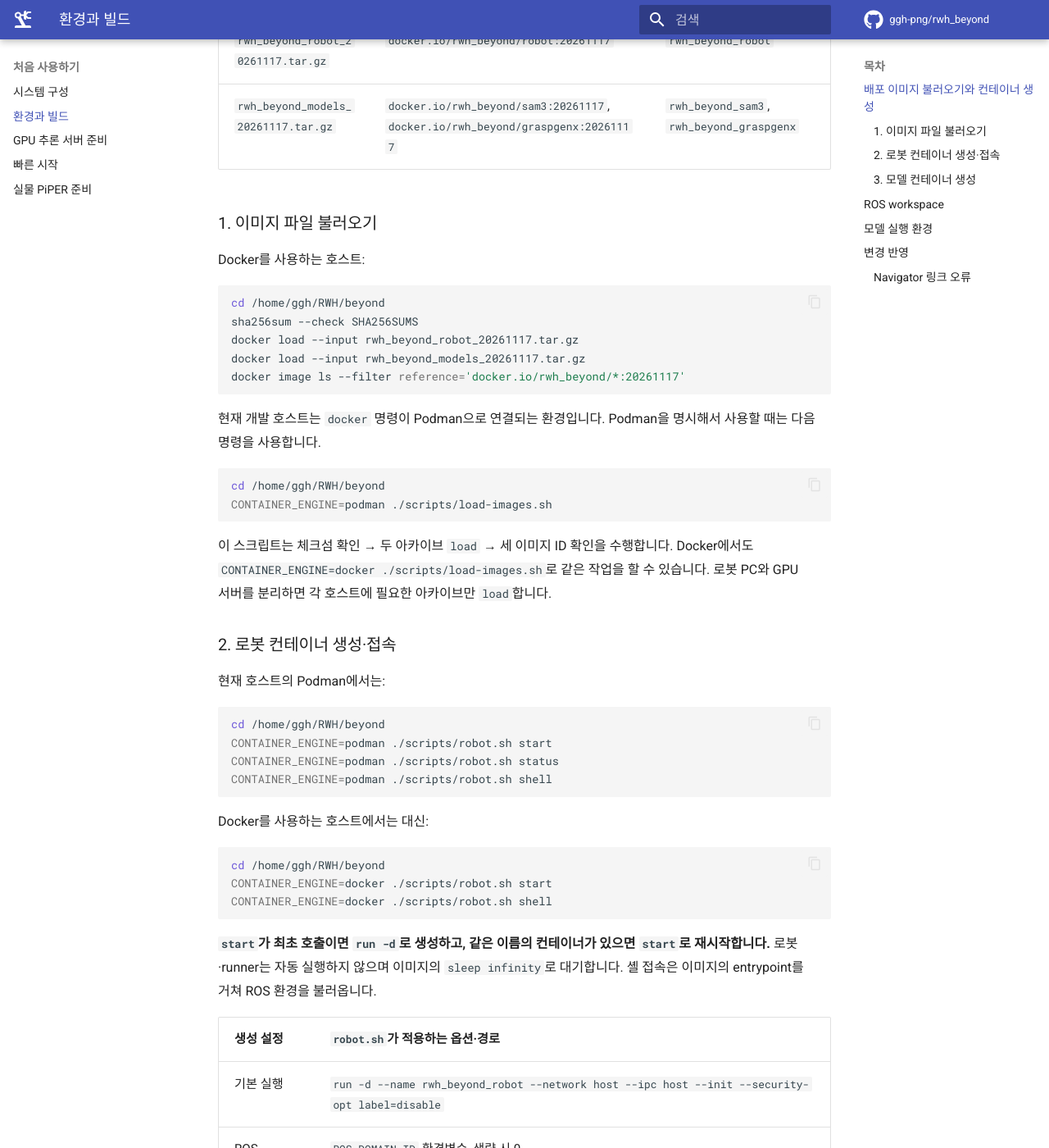
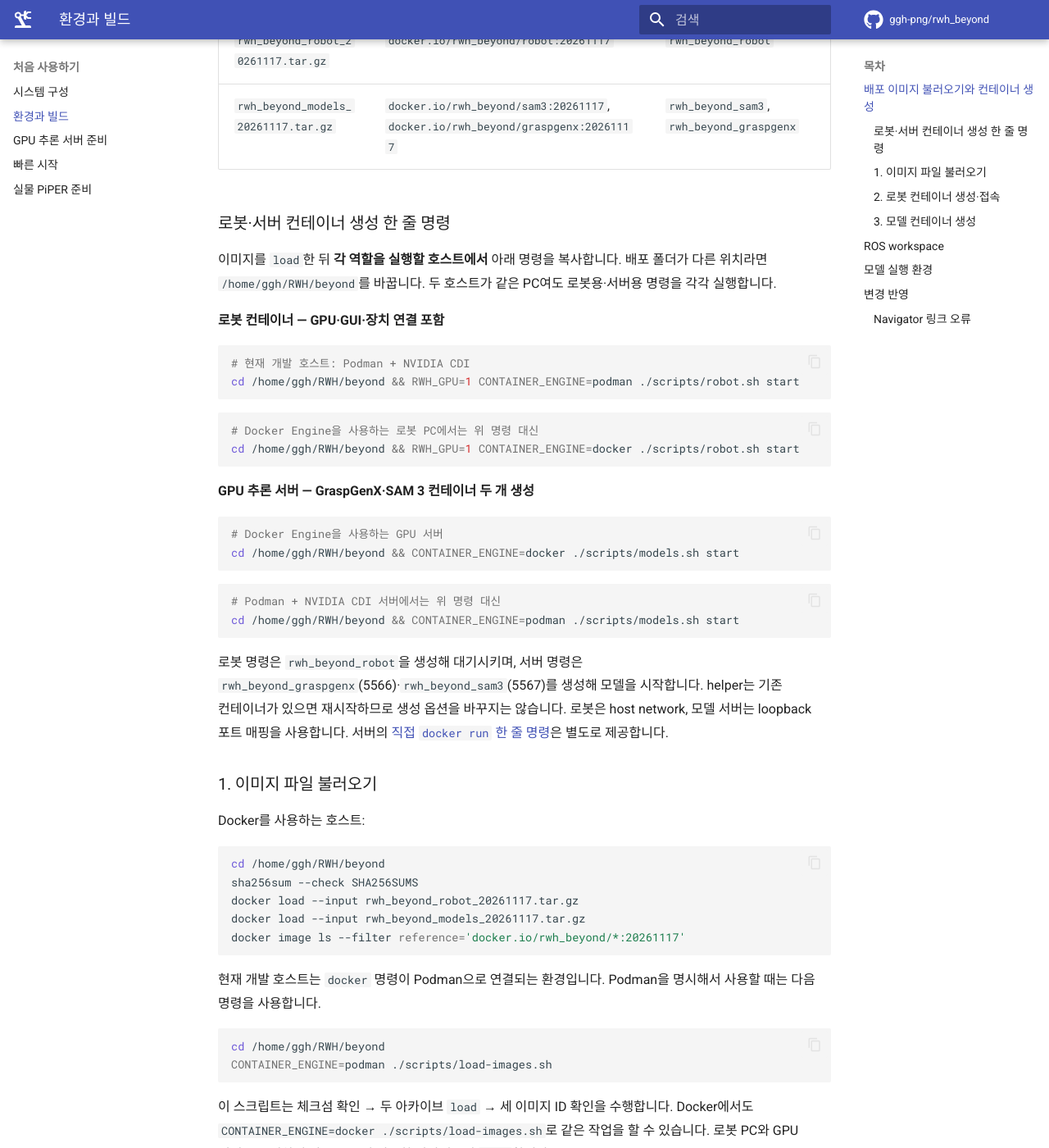
Before and after one commit to ggh-png/rwh_beyond, an MkDocs documentation site: the page built from docs/project-containers.md, in a window 1280 px wide and 1400 px high, scrolled down 533 px. Shown: the whole window at 82% size. Built offline with MkDocs 1.6.1 and Material for MkDocs 9.7.7, drawn with Linux system fonts in a browser that asks for light colours; comment, search, counter and statistics services are not loaded; some of the changed text lies outside the part shown.

Commit message:
docs: separate robot and inference server one-line setup commands

````diff
--- a/docs/inference-server-operation.md
+++ b/docs/inference-server-operation.md
@@ -11,6 +11,22 @@ SAM 3와 GraspGenX는 ROS 컨테이너와 분리한 GPU 프로세스로 실행
 다른 GPU 호스트에 복사했다면 `cd` 경로를 실제 배포 폴더로 바꿉니다.
 `compose.models.yaml`과 `scripts/models.sh`는 이 배포 폴더에 포함된 파일입니다.
 
+**서버용 한 줄 생성 명령** — 모델 이미지가 이미 로드돼 있으면 다음을 실행합니다.
+GraspGenX·SAM 3 두 컨테이너를 함께 생성·시작합니다.
+
+```bash
+# Docker Engine
+cd /home/ggh/RWH/beyond && CONTAINER_ENGINE=docker ./scripts/models.sh start
+```
+
+```bash
+# Podman + NVIDIA CDI 환경에서는 위 명령 대신
+cd /home/ggh/RWH/beyond && CONTAINER_ENGINE=podman ./scripts/models.sh start
+```
+
+로봇 컨테이너는 [로봇용 한 줄 생성 명령](project-containers.md#container-one-liners)을 사용합니다.
+다음은 이미지 로드부터 Compose로 시작하는 대안 절차입니다.
+
 ```bash
 cd /home/ggh/RWH/beyond
 # GPU 서버에 아직 모델 이미지를 불러오지 않은 경우
@@ -23,24 +39,20 @@ docker compose -f compose.models.yaml ps -a
 docker compose -f compose.models.yaml logs --tail 100 sam3 graspgenx
 ```
 
-위 Compose 대신 **직접 Docker 명령으로 생성**하려면 다음을 사용합니다.
+### 직접 docker run으로 생성 { #model-docker-run }
+
+위 helper 또는 Compose 대신 **직접 Docker 명령으로 생성**하려면 모델별로 아래 한 줄을 실행합니다.
 이는 배포본 `scripts/models.sh`의 Docker 생성 옵션과 같습니다.
 같은 이름의 컨테이너를 두 방식으로 중복 생성하지 않습니다.
 
 ```bash
-docker run -d --name rwh_beyond_graspgenx \
-  --restart unless-stopped --shm-size 256m --gpus all \
-  -p 127.0.0.1:5566:5566 \
-  -v rwh_beyond_graspgenx_cache:/data/cache \
-  -v rwh_beyond_graspgenx_logs:/data/logs \
-  docker.io/rwh_beyond/graspgenx:20261117
+# GraspGenX
+docker run -d --name rwh_beyond_graspgenx --restart unless-stopped --shm-size 256m --gpus all -p 127.0.0.1:5566:5566 -v rwh_beyond_graspgenx_cache:/data/cache -v rwh_beyond_graspgenx_logs:/data/logs docker.io/rwh_beyond/graspgenx:20261117
+```
 
-docker run -d --name rwh_beyond_sam3 \
-  --restart unless-stopped --shm-size 256m --gpus all \
-  -p 127.0.0.1:5567:5567 \
-  -v rwh_beyond_sam3_cache:/data/cache \
-  -v rwh_beyond_sam3_logs:/data/logs \
-  docker.io/rwh_beyond/sam3:20261117
+```bash
+# SAM 3
+docker run -d --name rwh_beyond_sam3 --restart unless-stopped --shm-size 256m --gpus all -p 127.0.0.1:5567:5567 -v rwh_beyond_sam3_cache:/data/cache -v rwh_beyond_sam3_logs:/data/logs docker.io/rwh_beyond/sam3:20261117
 ```
 
 Podman에서는 GPU CDI를 준비한 뒤 배포 helper를 사용합니다.
--- a/docs/project-containers.md
+++ b/docs/project-containers.md
@@ -16,6 +16,42 @@
 |---|---|---|
 | `rwh_beyond_robot_20261117.tar.gz` | `docker.io/rwh_beyond/robot:20261117` | `rwh_beyond_robot` |
 | `rwh_beyond_models_20261117.tar.gz` | `docker.io/rwh_beyond/sam3:20261117`, `docker.io/rwh_beyond/graspgenx:20261117` | `rwh_beyond_sam3`, `rwh_beyond_graspgenx` |
+
+### 로봇·서버 컨테이너 생성 한 줄 명령 { #container-one-liners }
+
+이미지를 `load`한 뒤 **각 역할을 실행할 호스트에서** 아래 명령을 복사합니다.
+배포 폴더가 다른 위치라면 `/home/ggh/RWH/beyond`를 바꿉니다.
+두 호스트가 같은 PC여도 로봇용·서버용 명령을 각각 실행합니다.
+
+**로봇 컨테이너 — GPU·GUI·장치 연결 포함**
+
+```bash
+# 현재 개발 호스트: Podman + NVIDIA CDI
+cd /home/ggh/RWH/beyond && RWH_GPU=1 CONTAINER_ENGINE=podman ./scripts/robot.sh start
+```
+
+```bash
+# Docker Engine을 사용하는 로봇 PC에서는 위 명령 대신
+cd /home/ggh/RWH/beyond && RWH_GPU=1 CONTAINER_ENGINE=docker ./scripts/robot.sh start
+```
+
+**GPU 추론 서버 — GraspGenX·SAM 3 컨테이너 두 개 생성**
+
+```bash
+# Docker Engine을 사용하는 GPU 서버
+cd /home/ggh/RWH/beyond && CONTAINER_ENGINE=docker ./scripts/models.sh start
+```
+
+```bash
+# Podman + NVIDIA CDI 서버에서는 위 명령 대신
+cd /home/ggh/RWH/beyond && CONTAINER_ENGINE=podman ./scripts/models.sh start
+```
+
+로봇 명령은 `rwh_beyond_robot`을 생성해 대기시키며, 서버 명령은
+`rwh_beyond_graspgenx`(5566)·`rwh_beyond_sam3`(5567)를 생성해 모델을 시작합니다.
+helper는 기존 컨테이너가 있으면 재시작하므로 생성 옵션을 바꾸지는 않습니다.
+로봇은 host network, 모델 서버는 loopback 포트 매핑을 사용합니다.
+서버의 [직접 `docker run` 한 줄 명령](inference-server-operation.md#model-docker-run)은 별도로 제공합니다.
 
 ### 1. 이미지 파일 불러오기
 
@@ -47,7 +83,7 @@ Docker에서도 `CONTAINER_ENGINE=docker ./scripts/load-images.sh`로 같은 작
 
 ```bash
 cd /home/ggh/RWH/beyond
-CONTAINER_ENGINE=podman ./scripts/robot.sh start
+RWH_GPU=1 CONTAINER_ENGINE=podman ./scripts/robot.sh start
 CONTAINER_ENGINE=podman ./scripts/robot.sh status
 CONTAINER_ENGINE=podman ./scripts/robot.sh shell
 ```
@@ -56,7 +92,7 @@ Docker를 사용하는 호스트에서는 대신:
 
 ```bash
 cd /home/ggh/RWH/beyond
-CONTAINER_ENGINE=docker ./scripts/robot.sh start
+RWH_GPU=1 CONTAINER_ENGINE=docker ./scripts/robot.sh start
 CONTAINER_ENGINE=docker ./scripts/robot.sh shell
 ```
 
@@ -75,15 +111,9 @@ CONTAINER_ENGINE=docker ./scripts/robot.sh shell
 | Podman 그룹 | `--group-add keep-groups` |
 | NVIDIA GPU | `RWH_GPU=1`일 때 Podman은 `--device nvidia.com/gpu=all`, Docker는 `--gpus all`과 `NVIDIA_DRIVER_CAPABILITIES=all` |
 
-GPU를 사용하는 시뮬레이션·화면 구성이 필요하면 **최초 생성 시** 다음을 사용합니다.
+위 로봇 생성 명령은 `RWH_GPU=1`로 NVIDIA GPU 연결을 활성화합니다.
 NVIDIA driver와 Docker GPU runtime 또는 Podman CDI가 호스트에 준비되어 있어야 합니다.
-
-```bash
-# Podman
-RWH_GPU=1 CONTAINER_ENGINE=podman ./scripts/robot.sh start
-# Docker에서는 위 명령 대신:
-# RWH_GPU=1 CONTAINER_ENGINE=docker ./scripts/robot.sh start
-```
+GPU를 사용하지 않는 로봇 PC에서는 `RWH_GPU=1`을 생략합니다.
 
 기존 컨테이너의 `start`는 생성 옵션을 바꾸지 않습니다.
 GPU·장치·마운트 옵션을 바꾸려면 기존 생성 설정과 컨테이너 내부 변경분을 확인한 뒤 재생성합니다.
````
